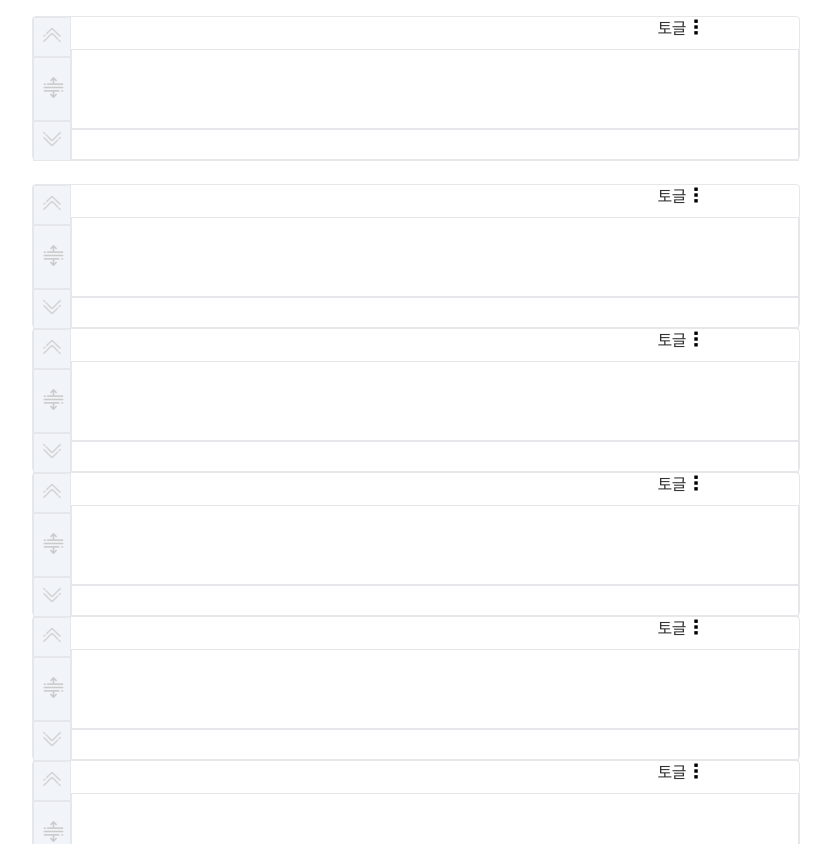
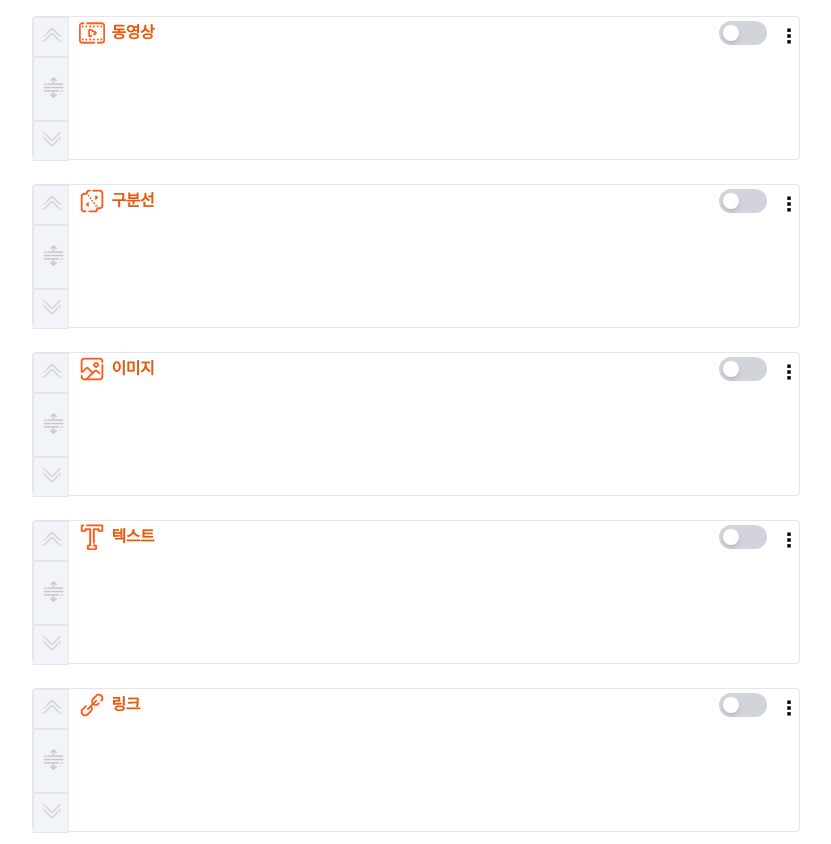
Before and after one commit to Mt-NextJs/linkle, a Next.js app: page /admin in a window 1280 px wide. Shown: the part 1220-2064 px from the top of the page, without its empty margins (224-1055 px from the left). Built offline with nearby package versions, Linux system fonts and the light colour scheme.

Commit message:
✨ [Feat] admin 페이지 UI작업, toggle-button 컴포넌트 작성 #14

```diff
--- /dev/null
+++ b/src/app/(intro)/components/UI/toggle-button.tsx
@@ -0,0 +1,24 @@
+"use client";
+
+import { useState } from "react";
+
+export default function ToggleButton() {
+  const [isOn, setIsOn] = useState(false);
+
+  const toggle = () => setIsOn(!isOn);
+
+  return (
+    <button
+      onClick={toggle}
+      className={`flex h-6 w-12 items-center rounded-full p-1 transition duration-300 ease-in-out ${
+        isOn ? "bg-indigo-400" : "bg-gray-300"
+      }`}
+    >
+      <div
+        className={`h-4 w-4 transform rounded-full bg-white shadow-md transition-transform duration-300 ease-in-out ${
+          isOn ? "translate-x-6" : "translate-x-0"
+        }`}
+      />
+    </button>
+  );
+}
--- a/src/app/(intro)/components/basicblock.tsx
+++ b/src/app/(intro)/components/basicblock.tsx
@@ -1,6 +1,41 @@
+"use client";
+
 import Image from "next/image";
+import ToggleButton from "./UI/toggle-button";
+import { useState } from "react";
 
-export default function BasicBlock() {
+interface BasicBlockProps {
+  title: string;
+}
+
+export default function BasicBlock({ title }: BasicBlockProps) {
+  const [isOpen, setIsOpen] = useState(false);
+
+  function toggleMenu() {
+    setIsOpen(!isOpen);
+  }
+
+  function setIcon(title: string) {
+    switch (title) {
+      case "이벤트":
+        return "/assets/icons/icon_gift.png";
+      case "캘린더":
+        return "/assets/icons/icon_calendar.png";
+      case "동영상":
+        return "/assets/icons/icon_video.png";
+      case "구분선":
+        return "/assets/icons/icon_divide.png";
+      case "이미지":
+        return "/assets/icons/icon_image.png";
+      case "텍스트":
+        return "/assets/icons/icon_text.png";
+      case "링크":
+        return "/assets/icons/icon_link.png";
+      default:
+        return "/assets/icons/icon_gift.png";
+    }
+  }
+
   return (
     <>
       <div className="flex h-36 w-full rounded border">
@@ -33,26 +68,51 @@ export default function BasicBlock() {
             />
           </div>
         </div>
-        <div className="grid h-full w-[95%]">
-          <div className="flex h-[32px]">
-            <h1 className="ml-[4px] mt-[4px]"></h1>
-
-            <div className="ml-[80%] flex">
-              <button className="flex align-middle">토글</button>
-              <div className="hover:bg-slate-200">
+        <div className="grid h-full w-full">
+          <div className="flex h-[32px] items-center justify-between">
+            <div className="flex items-center">
+              <Image
+                className="ml-2"
+                src={setIcon(title)}
+                alt="title_icon"
+                width={30}
+                height={20}
+              />
+              <div className="ml-[4px] font-bold text-orange-600">{title}</div>
+            </div>
+            <div className="ml-auto flex items-center space-x-2">
+              <ToggleButton />
+              <button onClick={toggleMenu} className="hover:bg-slate-200">
                 <Image
                   src="/assets/icons/icon_menu_dot.png"
                   alt="menu_dot"
                   width={20}
                   height={20}
+                  className="ml-1 mt-[6px]"
                 />
-              </div>
+                {isOpen && (
+                  <div className="absolute mt-2 w-48 rounded-lg border border-gray-200 bg-white shadow-lg">
+                    <ul className="py-1">
+                      <li className="border-b px-4 py-2 font-bold hover:bg-slate-200">
+                        상단에 고정
+                      </li>
+                      <li className="border-b px-4 py-2 font-bold hover:bg-slate-200">
+                        보관
+                      </li>
+                      <li className="px-4 py-2 font-bold hover:bg-slate-200">
+                        삭제
+                      </li>
+                    </ul>
+                  </div>
+                )}
+              </button>
             </div>
           </div>
-          <div className="h-[80px] border"></div>
-          <div className="h-[32px] border"></div>
+          <div className="h-[80px]"></div>
+          <div className="h-[32px]"></div>
         </div>
       </div>
+      <br></br>
     </>
   );
 }
--- a/src/app/admin/page.tsx
+++ b/src/app/admin/page.tsx
@@ -6,6 +6,16 @@ import Link from "next/link";
 import { ClientRoute } from "@config/route";
 
 export default function Admin() {
+  const DUMMY_BLOCKS = [
+    "이벤트",
+    "캘린더",
+    "동영상",
+    "구분선",
+    "이미지",
+    "텍스트",
+    "링크",
+  ];
+
   return (
     <div>
       <div className="h-36 items-center border">
@@ -36,13 +46,16 @@ export default function Admin() {
       <br />
       <div className="flex gap-1">
         <h1 className="font-bold">블록 리스트</h1>
-        <div className="mt-[0.5px] w-5">
+        <div className="group relative inline-block">
           <Image
             src="/assets/icons/icon_question.png"
             alt="question"
             width={20}
             height={20}
           />
+          <div className="absolute left-full top-1/2 w-max -translate-y-1/2 translate-x-2 transform rounded bg-slate-400 px-2 py-1 text-sm text-white opacity-0 transition-opacity duration-300 group-hover:opacity-100">
+            블록을 생성, 혹은 제거하거나 배치 순서를 변경할 수 있습니다
+          </div>
         </div>
       </div>
       <br />
@@ -61,19 +74,9 @@ export default function Admin() {
         <p>새로운 링크가 생기면 알려줌.,..</p>
       </div>
       <br />
-      <BasicBlock title="이벤트" />
-      <br />
-      <BasicBlock title="캘린더" />
-      <br />
-      <BasicBlock title="링크" />
-      <br />
-      <BasicBlock title="동영상" />
-      <BasicBlock />
-      <BasicBlock />
-      <BasicBlock />
-      <BasicBlock />
-      <BasicBlock />
-      <BasicBlock />
+      {DUMMY_BLOCKS.map((index) => (
+        <BasicBlock key={index} title={index} />
+      ))}
     </div>
   );
 }
```
